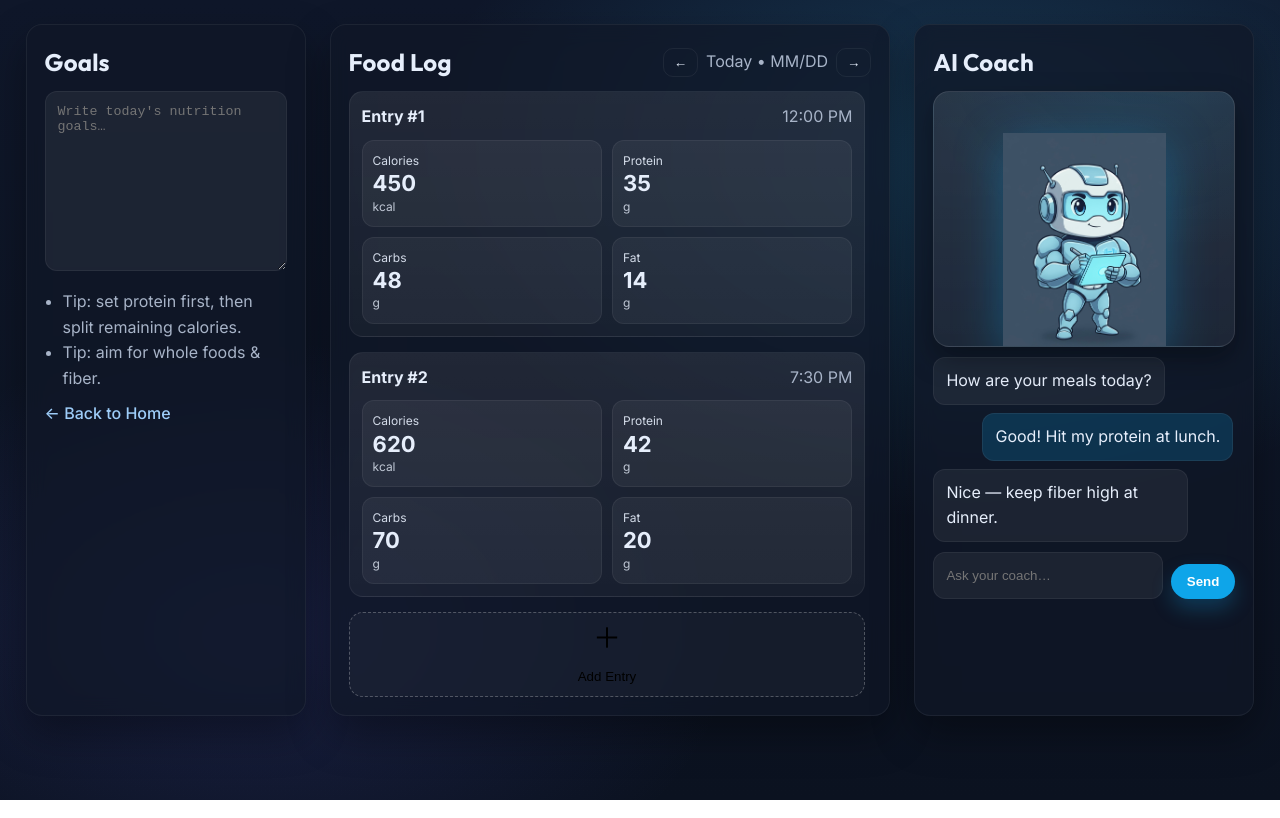
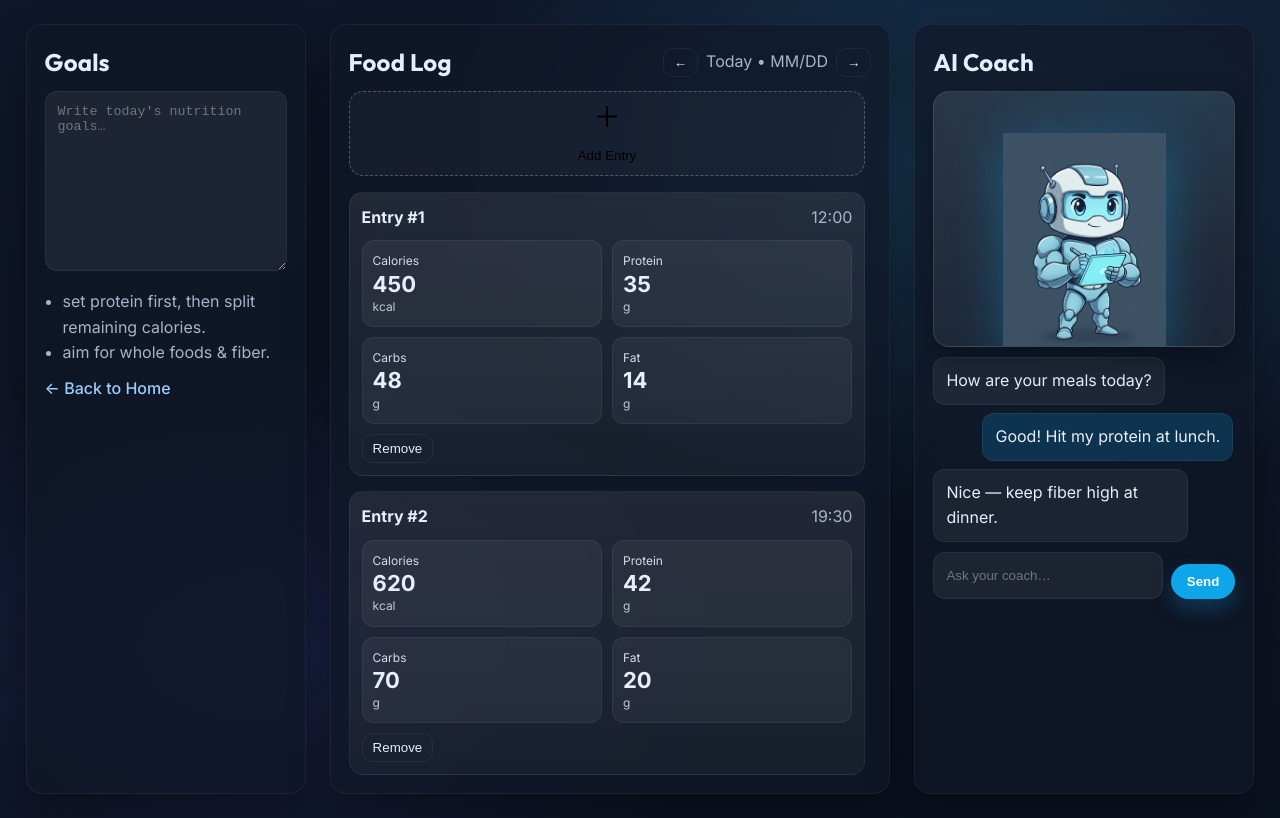
Before and after one commit to aidandawley/Futures-Coaching, a React (Vite) app in the folder Coach/: page /food in a window 1280 px wide. Built offline with nearby package versions, Linux system fonts and the light colour scheme.

Commit message:
can add new food entry

```diff
--- a/Coach/src/Food.jsx
+++ b/Coach/src/Food.jsx
@@ -1,13 +1,75 @@
+import { useState } from "react";
 import { Link } from "react-router-dom";
 import "./styles/food.css";
 import coachImg from "./assets/Coach.png";
 
+function nowHHMM() {
+  const d = new Date();
+  const hh = String(d.getHours()).padStart(2, "0");
+  const mm = String(d.getMinutes()).padStart(2, "0");
+  return `${hh}:${mm}`;
+}
+
 export default function Food() {
-  // purely presentational right now — no state/logic required yet
+  // seed with the two sample entries you already saw
+  const [entries, setEntries] = useState([
+    { id: 1, title: "Entry #1", time: "12:00", calories: 450, protein: 35, carbs: 48, fat: 14 },
+    { id: 2, title: "Entry #2", time: "19:30", calories: 620, protein: 42, carbs: 70, fat: 20 },
+  ]);
+  const [showForm, setShowForm] = useState(false);
+  const [draft, setDraft] = useState({
+    title: "",
+    time: nowHHMM(),
+    calories: "",
+    protein: "",
+    carbs: "",
+    fat: "",
+  });
+
+  const resetDraft = () => {
+    setDraft({ title: "", time: nowHHMM(), calories: "", protein: "", carbs: "", fat: "" });
+  };
+
+  const openForm = () => {
+    resetDraft();
+    setShowForm(true);
+  };
+
+  const cancelForm = () => {
+    setShowForm(false);
+    resetDraft();
+  };
+
+  const saveEntry = (e) => {
+    e.preventDefault();
+    const nextId = entries.length ? Math.max(...entries.map(x => x.id)) + 1 : 1;
+    const title = draft.title.trim() || `Entry #${nextId}`;
+    const time  = draft.time.trim() || nowHHMM();
+
+    const toNum = (v) => (v === "" ? 0 : Math.max(0, Number(v) || 0));
+    const newEntry = {
+      id: nextId,
+      title,
+      time,
+      calories: toNum(draft.calories),
+      protein:  toNum(draft.protein),
+      carbs:    toNum(draft.carbs),
+      fat:      toNum(draft.fat),
+    };
+
+    setEntries((prev) => [newEntry, ...prev]); // newest on top
+    setShowForm(false);
+    resetDraft();
+  };
+
+  const removeEntry = (id) => {
+    setEntries((prev) => prev.filter((e) => e.id !== id));
+  };
+
   return (
     <main className="food-page">
       <div className="food-grid">
-        {/* LEFT — goals / notepad */}
+        {/* left — goals */}
         <aside className="panel-dark notes-panel">
           <header className="panel-head">
             <h2>Goals</h2>
@@ -19,14 +81,14 @@ export default function Food() {
           />
 
           <ul className="notes-tips muted">
-            <li>Tip: set protein first, then split remaining calories.</li>
-            <li>Tip: aim for whole foods & fiber.</li>
+            <li>set protein first, then split remaining calories.</li>
+            <li>aim for whole foods & fiber.</li>
           </ul>
 
           <Link className="back-link" to="/home">← Back to Home</Link>
         </aside>
 
-        {/* CENTER — food log (scrolls inside this panel) */}
+        {/* center — food log (scrolls) */}
         <section className="panel-dark log-panel">
           <header className="panel-head">
             <h2>Food Log</h2>
@@ -38,77 +100,125 @@ export default function Food() {
           </header>
 
           <div className="log-body">
-            {/* example entry card */}
-            <article className="entry-card">
+            {/* add form (inline) */}
+            {showForm && (
+              <form className="entry-card add-form" onSubmit={saveEntry}>
+                <div className="row">
+                  <input
+                    className="inline-input"
+                    type="text"
+                    placeholder="Title (optional)"
+                    value={draft.title}
+                    onChange={(e) => setDraft({ ...draft, title: e.target.value })}
+                  />
+                  <input
+                    className="inline-input"
+                    type="time"
+                    value={draft.time}
+                    onChange={(e) => setDraft({ ...draft, time: e.target.value })}
+                  />
+                </div>
+
+                <div className="row metrics-row">
+                  <label className="metric-edit">
+                    <span>Calories</span>
+                    <input
+                      inputMode="numeric"
+                      className="inline-input"
+                      value={draft.calories}
+                      onChange={(e) => setDraft({ ...draft, calories: e.target.value })}
+                      placeholder="kcal"
+                    />
+                  </label>
+                  <label className="metric-edit">
+                    <span>Protein</span>
+                    <input
+                      inputMode="numeric"
+                      className="inline-input"
+                      value={draft.protein}
+                      onChange={(e) => setDraft({ ...draft, protein: e.target.value })}
+                      placeholder="g"
+                    />
+                  </label>
+                  <label className="metric-edit">
+                    <span>Carbs</span>
+                    <input
+                      inputMode="numeric"
+                      className="inline-input"
+                      value={draft.carbs}
+                      onChange={(e) => setDraft({ ...draft, carbs: e.target.value })}
+                      placeholder="g"
+                    />
+                  </label>
+                  <label className="metric-edit">
+                    <span>Fat</span>
+                    <input
+                      inputMode="numeric"
+                      className="inline-input"
+                      value={draft.fat}
+                      onChange={(e) => setDraft({ ...draft, fat: e.target.value })}
+                      placeholder="g"
+                    />
+                  </label>
+                </div>
+
+                <div className="row buttons">
+                  <button className="btn btn--blue" type="submit">Save</button>
+                  <button className="ghost" type="button" onClick={cancelForm}>Cancel</button>
+                </div>
+              </form>
+            )}
+
+            {/* add tile (opens form) */}
+            {!showForm && (
+              <button className="entry-card add" type="button" onClick={openForm}>
+                <span className="plus">＋</span>
+                <span>Add Entry</span>
+              </button>
+            )}
+
+            {/* entries */}
+            {entries.map((e) => (
+              <article className="entry-card" key={e.id}>
                 <div className="entry-head">
-                <div className="title">Entry #1</div>
-                <div className="time muted">12:00 PM</div>
+                  <div className="title">{e.title}</div>
+                  <div className="time muted">{e.time}</div>
                 </div>
 
                 <div className="metrics">
                   <div className="metric">
                     <div className="label">Calories</div>
-                  <div className="value">450</div>
+                    <div className="value">{e.calories}</div>
                     <div className="unit">kcal</div>
                   </div>
                   <div className="metric">
                     <div className="label">Protein</div>
-                  <div className="value">35</div>
+                    <div className="value">{e.protein}</div>
                     <div className="unit">g</div>
                   </div>
                   <div className="metric">
                     <div className="label">Carbs</div>
-                  <div className="value">48</div>
+                    <div className="value">{e.carbs}</div>
                     <div className="unit">g</div>
                   </div>
                   <div className="metric">
                     <div className="label">Fat</div>
-                  <div className="value">14</div>
+                    <div className="value">{e.fat}</div>
                     <div className="unit">g</div>
                   </div>
                 </div>
-            </article>
 
-            {/* another sample entry to show the layout */}
-            <article className="entry-card">
-              <div className="entry-head">
-                <div className="title">Entry #2</div>
-                <div className="time muted">7:30 PM</div>
-              </div>
-
-              <div className="metrics">
-                <div className="metric">
-                  <div className="label">Calories</div>
-                  <div className="value">620</div>
-                  <div className="unit">kcal</div>
-                </div>
-                <div className="metric">
-                  <div className="label">Protein</div>
-                  <div className="value">42</div>
-                  <div className="unit">g</div>
-                </div>
-                <div className="metric">
-                  <div className="label">Carbs</div>
-                  <div className="value">70</div>
-                  <div className="unit">g</div>
-                </div>
-                <div className="metric">
-                  <div className="label">Fat</div>
-                  <div className="value">20</div>
-                  <div className="unit">g</div>
-                </div>
+                <div className="card-actions">
+                  <button className="ghost small" type="button" onClick={() => removeEntry(e.id)}>
+                    Remove
+                  </button>
                 </div>
               </article>
-
-            {/* add more (placeholder — no logic yet) */}
-            <button className="entry-card add" type="button">
-              <span className="plus">＋</span>
-              <span>Add Entry</span>
-            </button>
+            ))}
           </div>
         </section>
 
-        {/* RIGHT — AI coach lane */}
+        {/* right — coach */}
         <aside className="panel-dark coach-panel">
           <header className="panel-head">
             <h2>AI Coach</h2>
@@ -116,7 +226,6 @@ export default function Food() {
 
           <div className="coach-avatar has-image">
             <img src={coachImg} alt="AI Coach" />
-            <span className="muted">Upload coach image</span>
           </div>
 
           <div className="chat-log">
```
Lines whose indentation alone changed are shown as unchanged.
